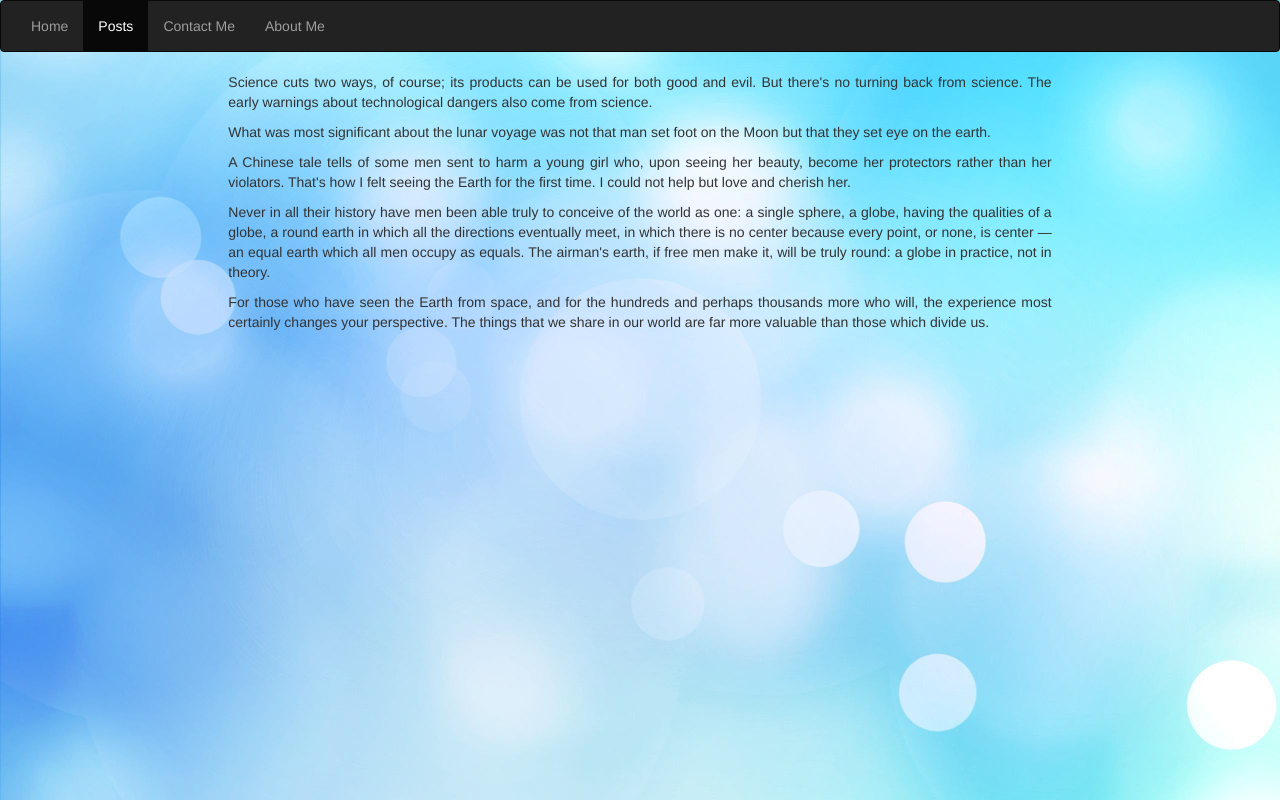
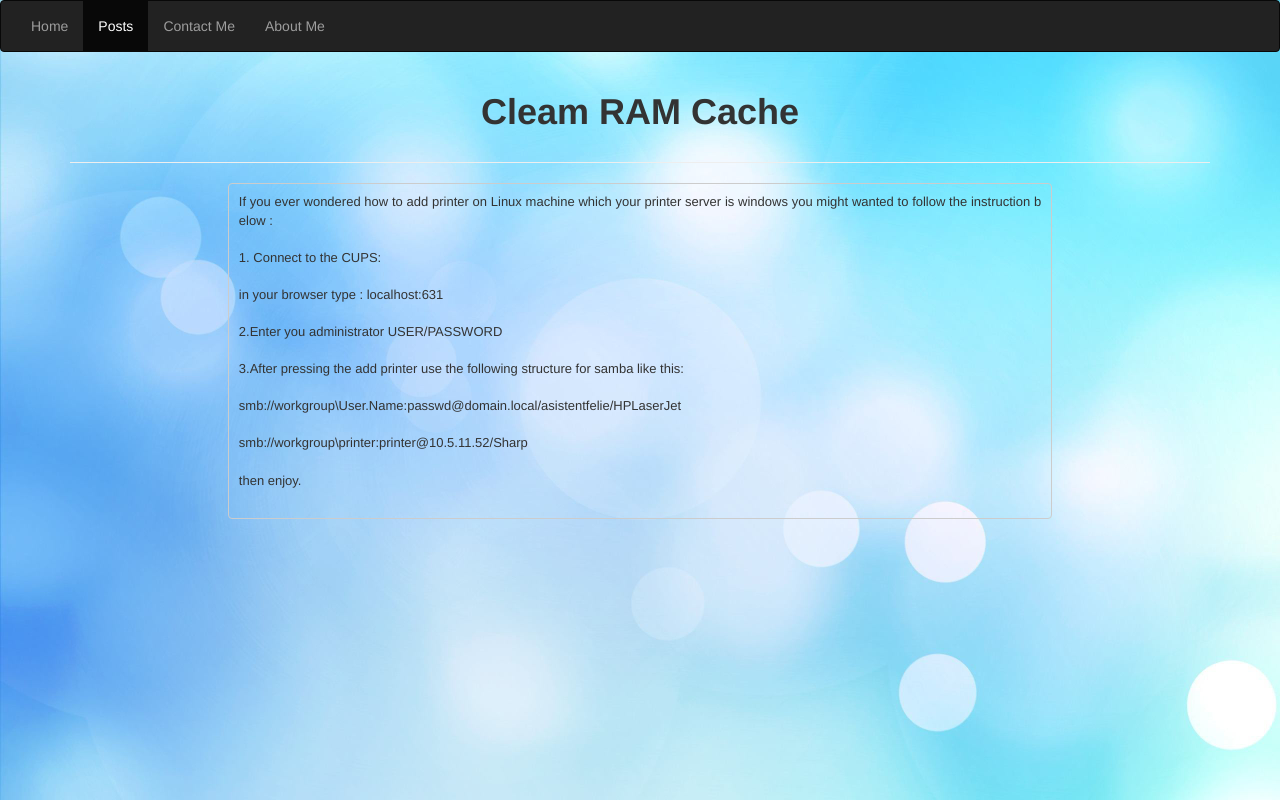
Before and after one commit to mehdip2007/my-website, a plain HTML site: page posts/Printer.html in a window 1280 px wide. Drawn offline with Linux system fonts and the light colour scheme; files whose address does not match are found by name.

Commit message:
first post

```diff
--- a/css/style.css
+++ b/css/style.css
@@ -96,3 +96,12 @@ h4{
     margin-top: 10px;
     margin-bottom: 10px;
 }
+
+
+pre{
+
+
+ white-space: pre-line;
+
+
+}
--- a/posts/Printer.html
+++ b/posts/Printer.html
@@ -8,7 +8,7 @@
     <link rel="stylesheet" type="text/css" href="../css/font-awesome.min.css">
     <link rel="stylesheet" type="text/css" href="../css/bootstrap-social.css">
     <link rel="stylesheet" href="https://cdnjs.cloudflare.com/ajax/libs/font-awesome/4.6.3/css/font-awesome.min.css">
-    <link rel="icon" type="image/x-icon" href="css/tux-icon.ico">
+    <link rel="icon" type="image/x-icon" href="../css/tux-icon.ico">
     <script src="jquery.min.js"></script>
     <script src="bootstrap.min.js"></script>
   </head>
@@ -27,16 +27,33 @@
 
 
 
-<div class="col-lg-8 col-lg-offset-2 col-md-10 col-md-offset-1" style="text-align:justify">
-                    <p>Science cuts two ways, of course; its products can be used for both good and evil. But there's no turning back from science. The early warnings about technological dangers also come from science.</p>
+ <div class="container" style="text-align: center">
+            <div class="row">
+                <div class="col-lg-8 col-lg-offset-2 col-md-10 col-md-offset-1">
+                    <div class="page-heading">
+                        <h1 style="font-weight:700">Cleam RAM Cache</h1>
+                    </div>
+                </div>
+            </div>
+            <hr>
+        </div>
 
-                    <p>What was most significant about the lunar voyage was not that man set foot on the Moon but that they set eye on the earth.</p>
 
-                    <p>A Chinese tale tells of some men sent to harm a young girl who, upon seeing her beauty, become her protectors rather than her violators. That's how I felt seeing the Earth for the first time. I could not help but love and cherish her.</p>
+          <div class="col-lg-8 col-lg-offset-2 col-md-10 col-md-offset-1" style="text-align:justify;">
+            <pre style="font-family: inherit; background-color: transparent; "> If you ever wondered how to add printer on Linux machine which your printer server is windows you  might wanted to follow the instruction below :
 
-                    <p>Never in all their history have men been able truly to conceive of the world as one: a single sphere, a globe, having the qualities of a globe, a round earth in which all the directions eventually meet, in which there is no center because every point, or none, is center — an equal earth which all men occupy as equals. The airman's earth, if free men make it, will be truly round: a globe in practice, not in theory.</p><p>For those who have seen the Earth from space, and for the hundreds and perhaps thousands more who will, the experience most certainly changes your perspective. The things that we share in our world are far more valuable than those which divide us.</p>
+                    1. Connect to the CUPS:<br>
+                     in your browser type : localhost:631
 
-</div>
+                 2.Enter you administrator USER/PASSWORD
+
+                    3.After pressing the add printer use the following structure for samba like this:<br>
+                        smb://workgroup\User.Name:passwd@domain.local/asistentfelie/HPLaserJet<br>
+                        smb://workgroup\printer:printer@10.5.11.52/Sharp
+                      <br>then enjoy.
+
+            </pre>
+          </div>
 
 
 
```
